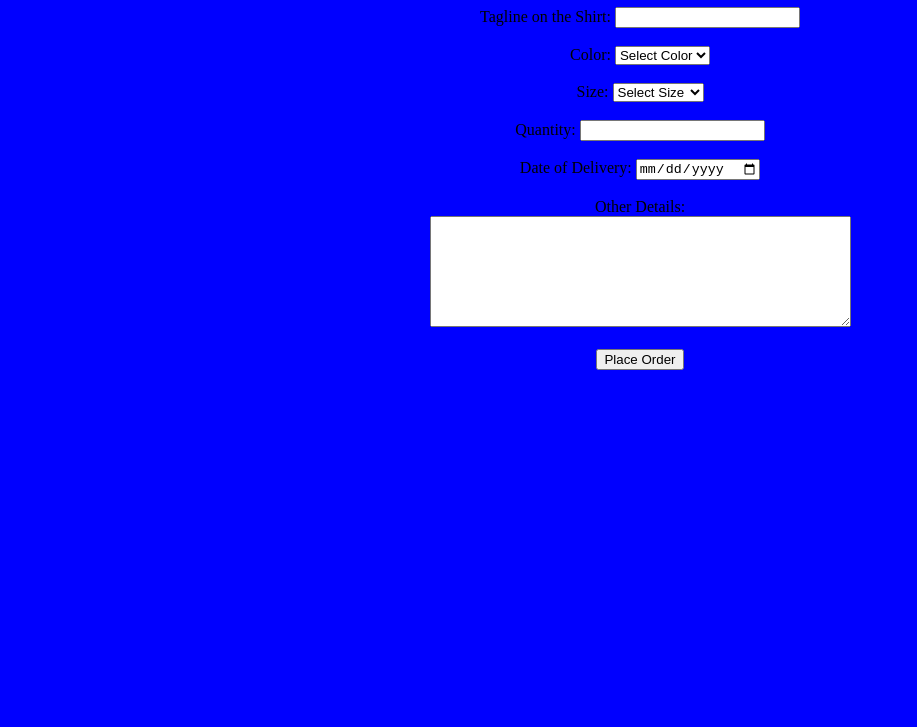
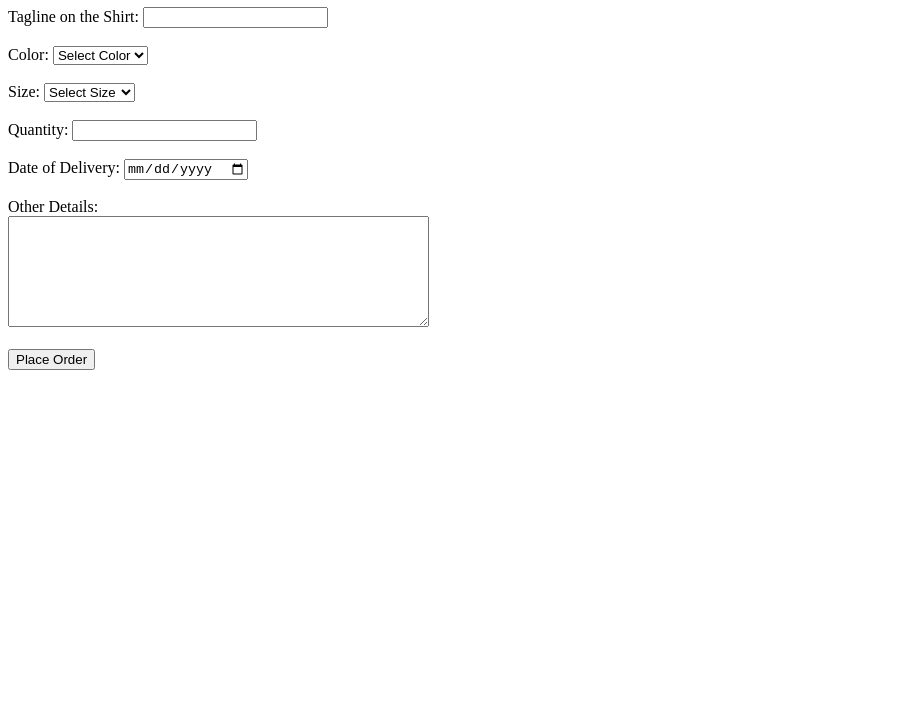
Before and after one commit to sumeet05xcaliber/ipassingmentcode2, a plain HTML site: page index.html in a window 1280 px wide. Shown: the part 73-800 px from the top of the page, without its empty margins (0-917 px from the left). Drawn offline with Linux system fonts and the light colour scheme.

Commit message:
Update index.html

```diff
--- a/index.html
+++ b/index.html
@@ -3,7 +3,7 @@
 <head>
     <title>Customized T-Shirt Order Form</title>
 </head>
-<body style="background-color:blue;text-align:center">
+<body >
     <h1>Customized T-Shirt Order Form</h1>
     <form >
         <label for="tagline">Tagline on the Shirt:</label>
```
